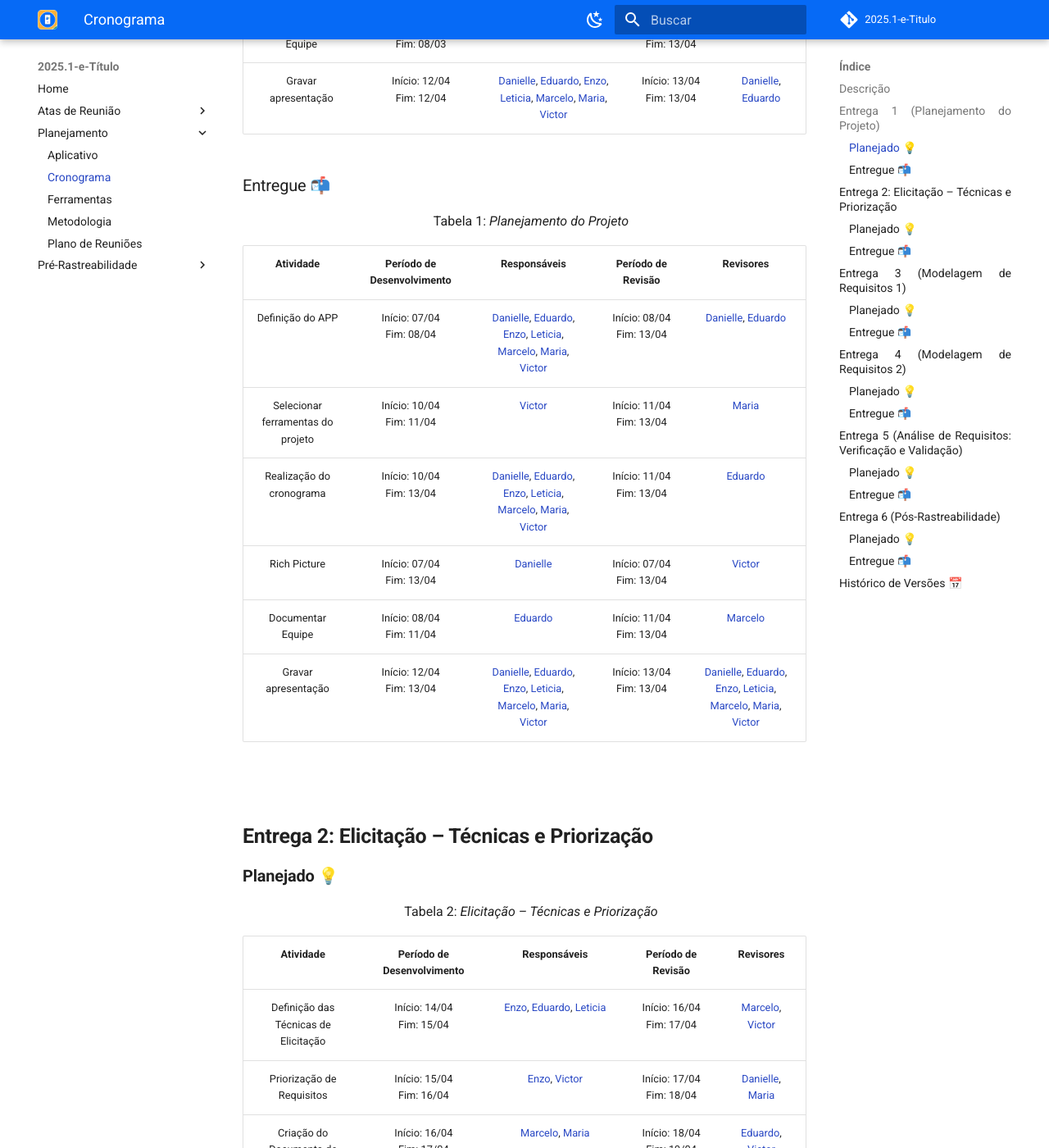
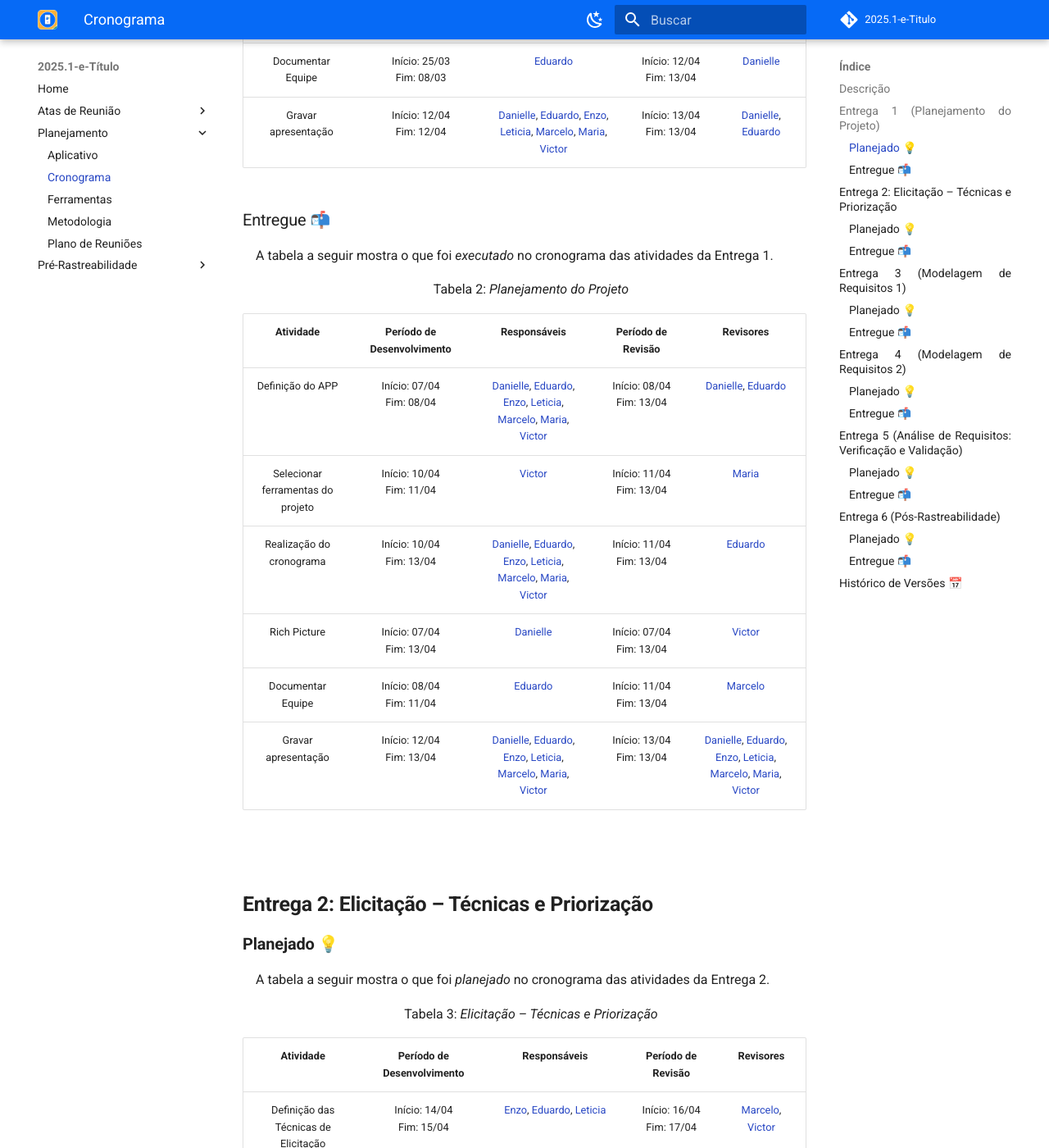
Before and after one commit to eduardodpms/REQ-FGTS, an MkDocs documentation site: the page built from docs/Planejamento/Cronograma.md, in a window 1280 px wide and 1400 px high, scrolled down 1083 px. Shown: the whole window at 82% size. Built offline with MkDocs 1.6.1 and Material for MkDocs 9.7.7, drawn with Linux system fonts in a browser that asks for light colours; comment, search, counter and statistics services are not loaded; some of the changed text lies outside the part shown.

Commit message:
docs: atualizaçao da documentaçao do Cronograma

```diff
--- a/docs/Planejamento/Cronograma.md
+++ b/docs/Planejamento/Cronograma.md
@@ -11,6 +11,8 @@ Além disso, é importante destacar que, para cada entrega, foram montados dois
 
 
 ### Planejado 💡
+
+A tabela a seguir mostra o que foi *planejado* no cronograma das atividades da Entrega 1.
 
 <p style="text-align: center; font-size: 16px;">Tabela 1: <i>Planejamento do Projeto</i></p>
 
@@ -26,7 +28,9 @@ Além disso, é importante destacar que, para cada entrega, foram montados dois
 
 ### Entregue 📬
 
-<p style="text-align: center; font-size: 16px;">Tabela 1: <i>Planejamento do Projeto</i></p>
+A tabela a seguir mostra o que foi *executado* no cronograma das atividades da Entrega 1.
+
+<p style="text-align: center; font-size: 16px;">Tabela 2: <i>Planejamento do Projeto</i></p>
 
 | **Atividade** | **Período de Desenvolvimento** | **Responsáveis** | **Período de Revisão** | **Revisores** |
 |:-:|:-:|:-:|:-:|:-:|
@@ -44,7 +48,9 @@ Além disso, é importante destacar que, para cada entrega, foram montados dois
 
 ### **Planejado 💡**
 
-<p style="text-align: center; font-size: 16px;">Tabela 2: <i>Elicitação – Técnicas e Priorização</i></p>
+A tabela a seguir mostra o que foi *planejado* no cronograma das atividades da Entrega 2.
+
+<p style="text-align: center; font-size: 16px;">Tabela 3: <i>Elicitação – Técnicas e Priorização</i></p>
 
 | **Atividade**                        | **Período de Desenvolvimento**        | **Responsáveis**                                                                 | **Período de Revisão**            | **Revisores**                                                              |
 |:-------------------------------------:|:-------------------------------------:|:--------------------------------------------------------------------------------:|:--------------------------------:|:---------------------------------------------------------------------------:|
@@ -63,7 +69,9 @@ Além disso, é importante destacar que, para cada entrega, foram montados dois
 
 ### Planejado 💡
 
-<p style="text-align: center; font-size: 16px;">Tabela 3: <i>Modelagem de Requisitos 1</i></p>
+A tabela a seguir mostra o que foi *planejado* no cronograma das atividades da Entrega 3.
+
+<p style="text-align: center; font-size: 16px;">Tabela 4: <i>Modelagem de Requisitos 1</i></p>
 
 | **Atividade** | **Período de Desenvolvimento** | **Responsáveis** | **Período de Revisão** | **Revisores** |
 |:-:|:-:|:-:|:-:|:-:|
@@ -85,7 +93,9 @@ Além disso, é importante destacar que, para cada entrega, foram montados dois
 
 ### Planejado 💡
 
-<p style="text-align: center; font-size: 16px;">Tabela 4: <i>Modelagem de Requisitos 2</i></p>
+A tabela a seguir mostra o que foi *planejado* no cronograma das atividades da Entrega 4.
+
+<p style="text-align: center; font-size: 16px;">Tabela 5: <i>Modelagem de Requisitos 2</i></p>
 
 | **Atividade** | **Período de Desenvolvimento** | **Responsáveis** | **Período de Revisão** | **Revisores** |
 |:-:|:-:|:-:|:-:|:-:|
@@ -106,7 +116,9 @@ Além disso, é importante destacar que, para cada entrega, foram montados dois
 
 ### Planejado 💡
 
-<p style="text-align: center; font-size: 16px;">Tabela 5: <i>Análise de Requisitos 1: Verificação e Validação</i></p>
+A tabela a seguir mostra o que foi *planejado* no cronograma das atividades da Entrega 5.
+
+<p style="text-align: center; font-size: 16px;">Tabela 6: <i>Análise de Requisitos 1: Verificação e Validação</i></p>
 
 | **Atividade** | **Período de Desenvolvimento** | **Responsáveis** | **Período de Revisão** | **Revisores** |
 |:-:|:-:|:-:|:-:|:-:|
@@ -127,6 +139,8 @@ Além disso, é importante destacar que, para cada entrega, foram montados dois
 
 
 ### Planejado 💡
+
+A tabela a seguir mostra o que foi *planejado* no cronograma das atividades da Entrega 6.
 
 <p style="text-align: center; font-size: 16px;">Tabela 7: <i>Planejamento do Projeto</i></p>
 
```
